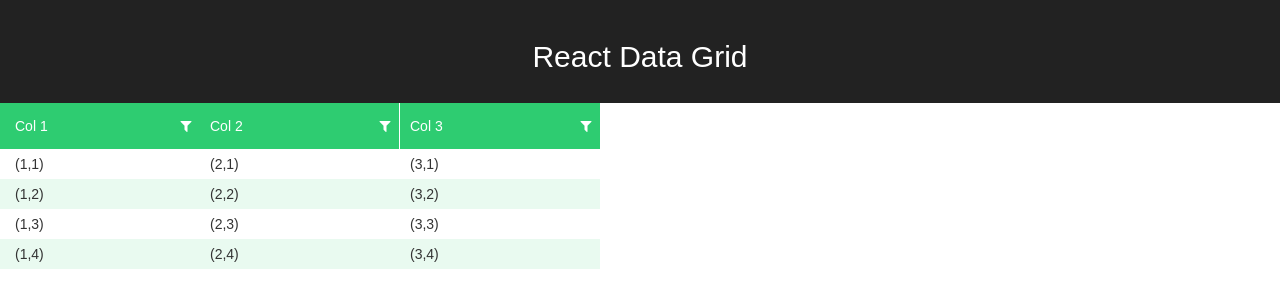
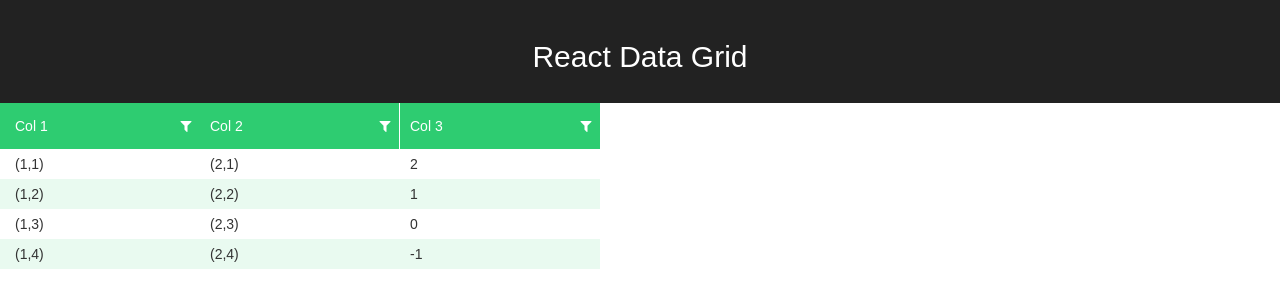
Before and after one commit to Contuit/react-virtualized-datatable, a React app: page / in a window 1280 px wide. Shown: the top 308 px of the page. Built offline with nearby package versions, Linux system fonts and the light colour scheme.

Commit message:
Sort working with formatted

```diff
--- a/src/App.js
+++ b/src/App.js
@@ -7,17 +7,26 @@ import './DataGrid.scss';
 
 // data for the grid
 const items = [
-  { col1: '(1,1)', col2: '(2,1)', col3: '(3,1)' },
-  { col1: '(1,2)', col2: '(2,2)', col3: '(3,2)' },
-  { col1: '(1,3)', col2: '(2,3)', col3: '(3,3)' },
-  { col1: '(1,4)', col2: '(2,4)', col3: '(3,4)' },
+  { col1: '(1,1)', col2: '(2,1)', col3: '3,1' },
+  { col1: '(1,2)', col2: '(2,2)', col3: '3,2' },
+  { col1: '(1,3)', col2: '(2,3)', col3: '3,3' },
+  { col1: '(1,4)', col2: '(2,4)', col3: '3,4' },
 ];
 
 // column definition for grid
 const columns = [
   { name: 'Col 1', key: 'col1', type: 'string', isPrimary: true },
   { name: 'Col 2', key: 'col2', type: 'string', isPrimary: true },
-  { name: 'Col 3', key: 'col3', type: 'string', isPrimary: true },
+  {
+    name: 'Col 3',
+    key: 'col3',
+    type: 'string',
+    isPrimary: true,
+    formatter: (item) => {
+      const split = item.col3.split(',');
+      return `${split[0] - split[1]}`;
+    }
+  },
 ];
 
 class App extends Component {
--- a/src/DataGrid.js
+++ b/src/DataGrid.js
@@ -28,7 +28,7 @@ class DataGrid extends Component {
     return tryFormat;
   }
 
-  static formatData(uiState, column, data) {
+  static formatData(column, data) {
     if (_.isFunction(column.formatter)) {
       return column.formatter(data);
     }
@@ -45,20 +45,23 @@ class DataGrid extends Component {
       myData = data[column.key];
     }
 
+    return DataGrid.formatValue(myData, column.type);
+  }
 
-    switch (column.type) {
+  static formatValue(value, type) {
+    switch (type) {
       case 'date':
-        return DataGrid._formatDateWithString(myData, 'M/D/YYYY');
+        return DataGrid._formatDateWithString(value, 'M/D/YYYY');
       case 'dateTime':
-        return DataGrid._formatDateWithString(myData, 'M/D/YYYY HH:mm');
+        return DataGrid._formatDateWithString(value, 'M/D/YYYY HH:mm');
       case 'array':
         return (
           <ul>
-            { myData.map(item => (<li key={item}>{item}</li>)) }
+            { value.map(item => (<li key={item}>{item}</li>)) }
           </ul>
         );
       default:
-        return myData;
+        return value;
     }
   }
 
@@ -298,20 +301,28 @@ class DataGrid extends Component {
 
   _sortRows(items) {
     const { sortBy, sortDirection } = this.state;
+    const sortCol = _.findWhere(this.getColumns(), { key: sortBy });
+
+    // trying to sort by a column that is not part of this table
+    if (!sortCol) {
+      return items;
+    }
     return items.sort((a, b) => {
-      if (typeof a[sortBy] === 'undefined') {
+      const aVal = DataGrid.formatData(sortCol, a);
+      const bVal = DataGrid.formatData(sortCol, b);
+      if (typeof aVal === 'undefined') {
         return 1;
       }
 
-      if (typeof b[sortBy] === 'undefined') {
+      if (typeof bVal === 'undefined') {
         return -1;
       }
 
-      if (a[sortBy] < b[sortBy]) {
+      if (aVal < bVal) {
         return sortDirection === SortDirection.ASC ? -1 : 1;
       }
 
-      if (a[sortBy] > b[sortBy]) {
+      if (aVal > bVal) {
         return sortDirection === SortDirection.ASC ? 1 : -1;
       }
 
@@ -401,7 +412,7 @@ class DataGrid extends Component {
   }
 
   renderCell({ columnIndex, rowIndex, style, parent }) {
-    const { ui, onRowClicked } = this.props;
+    const { onRowClicked } = this.props;
     const data = this.getRows(rowIndex);
 
     if (!data) {
@@ -479,7 +490,7 @@ class DataGrid extends Component {
           }
           <div className="grid-cell-data">
             {rowIndex === 0 ? data[column.key] :
-              DataGrid.formatData(ui, column, data)}
+              DataGrid.formatData(column, data)}
           </div>
           {
             rowIndex === 0 && column.filterable &&
```
